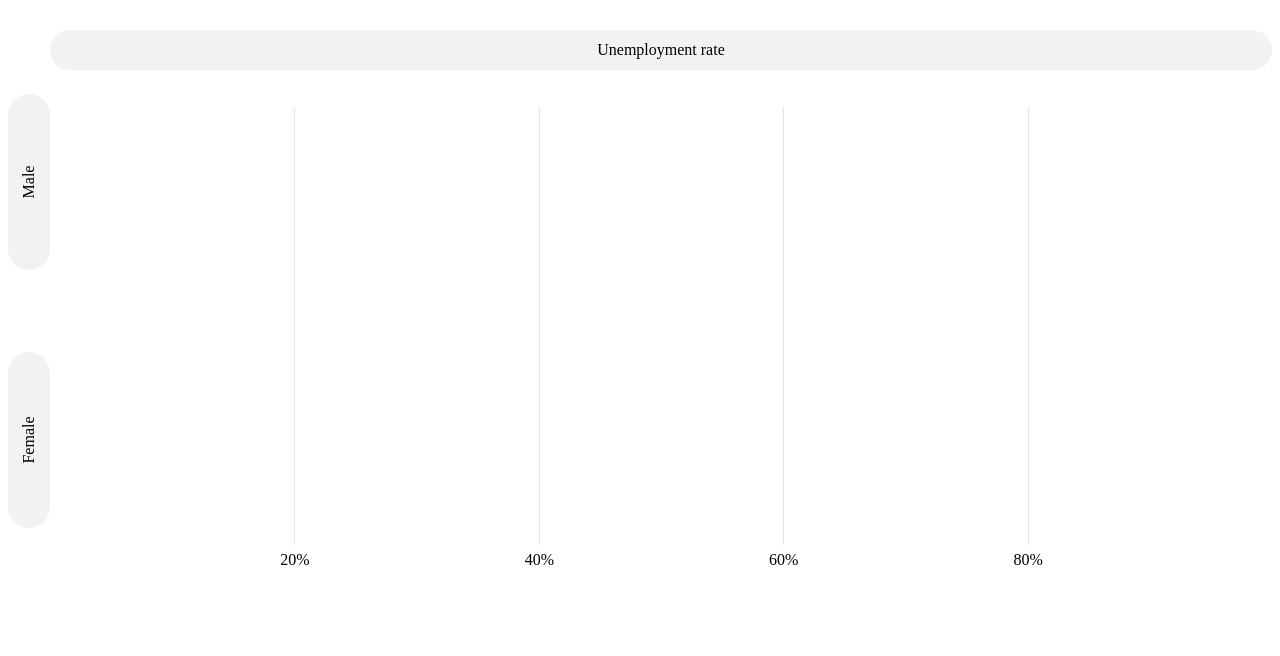
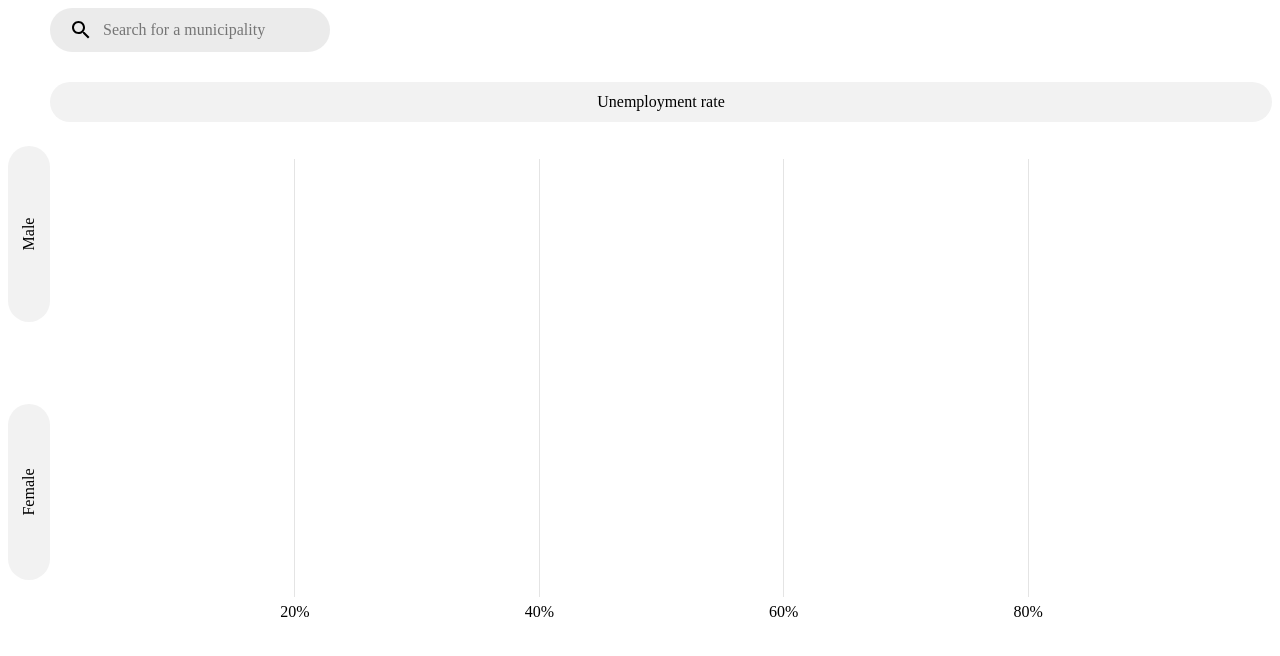
Before and after one commit to OpenUpSA/OpenUp-data-viz, a website built with Parcel: page src/visualisations/youth-employment/index.html in a window 1280 px wide. Built offline with nearby package versions, Linux system fonts and the light colour scheme.

Commit message:
Add search input

```diff
--- a/src/visualisations/youth-employment/css/main.css
+++ b/src/visualisations/youth-employment/css/main.css
@@ -1,6 +1,7 @@
 @import "./point.css";
 @import "./gap.css";
 @import "./tick.css";
+@import "./search.css";
 
 :root {
   --track-label-width: 42px;
--- /dev/null
+++ b/src/visualisations/youth-employment/css/search.css
@@ -0,0 +1,31 @@
+#search {
+  position: relative;
+  overflow: visible;
+}
+
+#search input {
+  width: 280px;
+  height: 44px;
+  border-radius: 100px;
+  border: 0;
+  margin: 0;
+  box-sizing: border-box;
+  font-family: Poppins;
+  font-style: normal;
+  font-weight: normal;
+  font-size: 16px;
+  padding-left: 53px;
+  background: #EBEBEB url(../img/search-icon.svg) 22px center no-repeat;
+  outline: none;
+}
+
+#search input:focus {
+  box-shadow: 0 0 0 3px #44C7FF;
+}
+
+#search .list {
+  position: absolute;
+  left: 0;
+  top: 100%;
+  min-width: 100%;
+}
--- a/src/visualisations/youth-employment/index.html
+++ b/src/visualisations/youth-employment/index.html
@@ -11,7 +11,11 @@
 </head>
 <body>
   <div id="chart">
-    <div id="toolbar"></div>
+    <div id="toolbar">
+      <div id="search">
+        <input placeholder="Search for a municipality" />
+      </div>
+    </div>
     <h2>Unemployment rate</h2>
     <div id="plot">
       <div class="track female">
--- /dev/null
+++ b/src/visualisations/youth-employment/js/chart.js
@@ -0,0 +1,66 @@
+import * as d3 from 'd3'
+import dodge from './dodge.js'
+import minMax from './min-max.js'
+import closestPoint from './closest-point.js'
+import gap from './gap.js'
+import ticks from './ticks.js'
+
+
+class Chart {
+  constructor (container, data) {
+    this.options = {
+      resolution: 60,
+      rowHeight: 50,
+      pointRadius: 8,
+      pointPadding: 2
+    }
+
+    this.data = data
+    this.chart = d3.select(container)
+    this.search = this.chart.select('#search-input')
+
+    this.updateChart(data.default)
+    ticks(this.chart)
+  }
+
+  updateChart () {
+    this.updateTrack(this.data, this.chart.select('.track.female .track-points'), 'female_youth', 'male_youth')
+    this.updateTrack(this.data, this.chart.select('.track.male .track-points'), 'male_youth', 'female_youth')
+  }
+
+  updateTrack(d, node, dataField, compareFeld) {
+    const x = d => parseFloat(d[dataField])
+    const points = dodge(d, this.options.rowHeight, this.options.pointRadius + this.options.pointPadding, this.options.resolution, x)
+    const { min, max } = minMax(points, dataField, compareFeld)
+
+    node.style('height', this.options.rowHeight + 'px')
+      .on('mousemove', event => interact(this.chart, closestPoint(d3.pointer(event), node, this.options.pointRadius)))
+      .on('mouseout', () => interact(this.chart))
+      .selectAll('.point')
+      .data(points)
+      .join('div')
+        .classed('point', true)
+        .classed('min', d => d.GEO_CODE === min.GEO_CODE)
+        .classed('max', d => d.GEO_CODE === max.GEO_CODE)
+        .style('left', d => d.x * 100 + '%')
+        .style('top', d => d.y + 'px')
+        .style('width', this.options.pointRadius * 2 + 'px')
+        .style('height', this.options.pointRadius * 2 + 'px')
+        .attr('data-group', d => d.group)
+        .attr('data-tooltip', d => d.name)
+
+    function interact(chart, point) {
+      chart.classed('selected', point)
+      select(chart, point && d3.select(point).datum())
+    }
+
+    function select (chart, d) {
+      chart.selectAll('.point')
+        .classed('active', d2 => d && (d2.GEO_CODE === d.GEO_CODE))
+
+      gap(chart)
+    }
+  }
+}
+
+export default Chart
--- a/src/visualisations/youth-employment/js/main.js
+++ b/src/visualisations/youth-employment/js/main.js
@@ -1,61 +1,8 @@
-import * as d3 from 'd3'
-import dodge from './dodge.js'
-import minMax from './min-max.js'
-import closestPoint from './closest-point.js'
-import gap from './gap.js'
-import ticks from './ticks.js'
+import Chart from './chart.js'
+import Search from './search.js'
 import * as data from '/data/unemployment.json'
 
 (function () {
-  const RESOLUTION = 60
-  const ROW_HEIGHT = 50
-  const POINT_RADIUS = 8
-  const POINT_PADDING = 2
-  const chart = d3.select('#chart')
-
-  updateChart(data.default)
-  ticks(chart)
-
-  function updateChart(d) {
-    updateTrack(chart.select('.track.female .track-points'), 'female_youth', 'male_youth')
-    updateTrack(chart.select('.track.male .track-points'), 'male_youth', 'female_youth')
-
-    function interact(point) {
-      chart.classed('selected', point)
-      select(point && d3.select(point).datum())
-    }
-
-    function select (d) {
-      chart.selectAll('.point')
-        .classed('active', d2 => d && (d2.GEO_CODE === d.GEO_CODE))
-
-      gap(chart)
-    }
-
-    function updateTrack(node, dataField, compareFeld) {
-      const x = d => parseFloat(d[dataField])
-      const points = dodge(d, ROW_HEIGHT, POINT_RADIUS + POINT_PADDING, RESOLUTION, x)
-      const { min, max } = minMax(points, dataField, compareFeld)
-
-      node.style('height', ROW_HEIGHT + 'px')
-        .on('mousemove', mouseMove)
-        .on('mouseout', () => interact())
-        .selectAll('.point')
-        .data(points)
-        .join('div')
-          .classed('point', true)
-          .classed('min', d => d.GEO_CODE === min.GEO_CODE)
-          .classed('max', d => d.GEO_CODE === max.GEO_CODE)
-          .style('left', d => d.x * 100 + '%')
-          .style('top', d => d.y + 'px')
-          .style('width', POINT_RADIUS * 2 + 'px')
-          .style('height', POINT_RADIUS * 2 + 'px')
-          .attr('data-group', d => d.group)
-          .attr('data-tooltip', d => d.name)
-
-      function mouseMove(event) {
-        interact(closestPoint(d3.pointer(event), d3.select(this), POINT_RADIUS))
-      }
-    }
-  }
+  const chart = new Chart('#chart', data.default)
+  const search = new Search('#search', data.default)
 })()
--- /dev/null
+++ b/src/visualisations/youth-employment/js/search.js
@@ -0,0 +1,28 @@
+import * as d3 from 'd3'
+
+export default class {
+  constructor (selector, data, handler) {
+    this.data = data
+    this.search = d3.select(selector)
+    this.input = this.search.select('input')
+
+    console.log(this.input)
+
+    this.input.on('keyup', e => {
+      const matches = this.data.map(
+          d => d.name.match(new RegExp(e.target.value, 'i'))
+        )
+        .filter(v => v)
+        .sort((a, b) => a.index - b.index)
+        .slice(0, 10)
+
+      this.search.selectAll('.list').data(matches.length ? [0] : [])
+        .join('div')
+        .classed('list', true)
+        .selectAll('.item').data(matches, d => d.input)
+          .join('div')
+          .classed('item', true)
+          .text(d => d.input)
+    })
+  }
+}
```
Also changed, not shown: src/visualisations/youth-employment/img/search-icon.svg (added).
